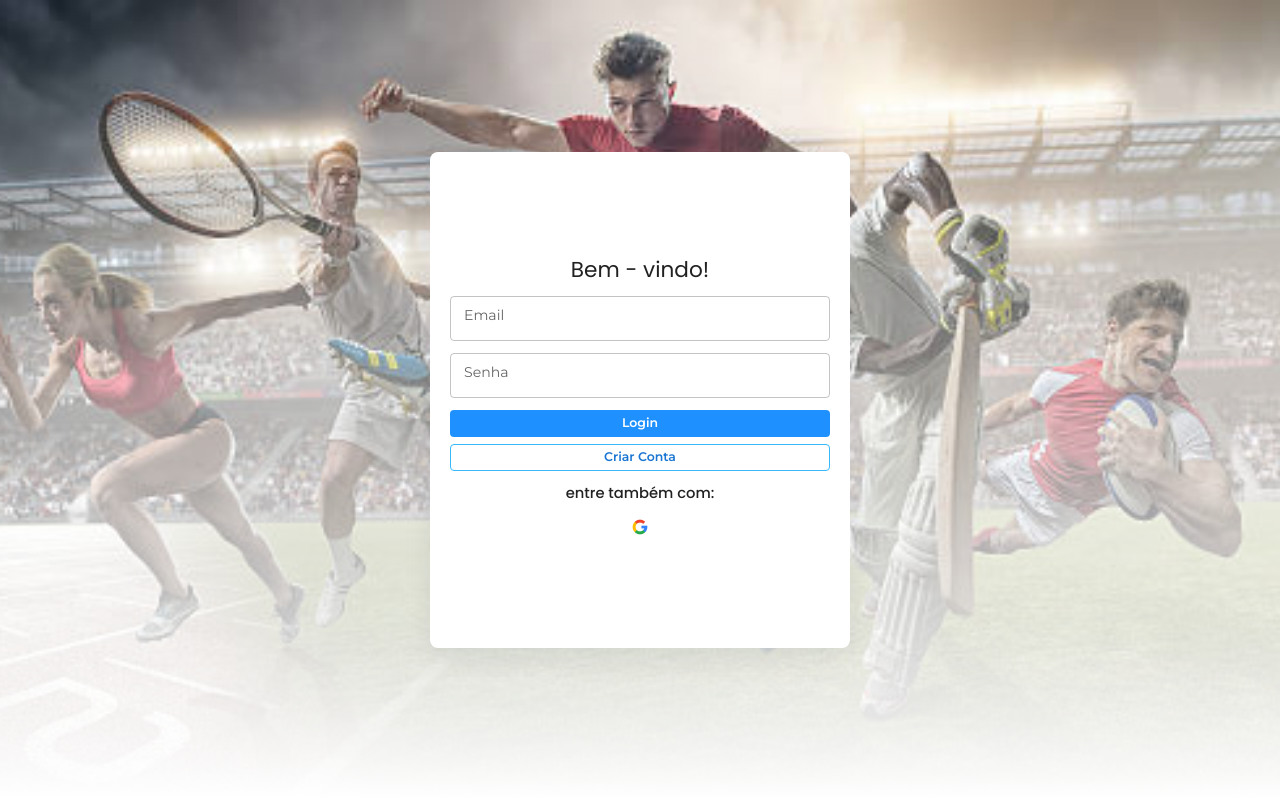
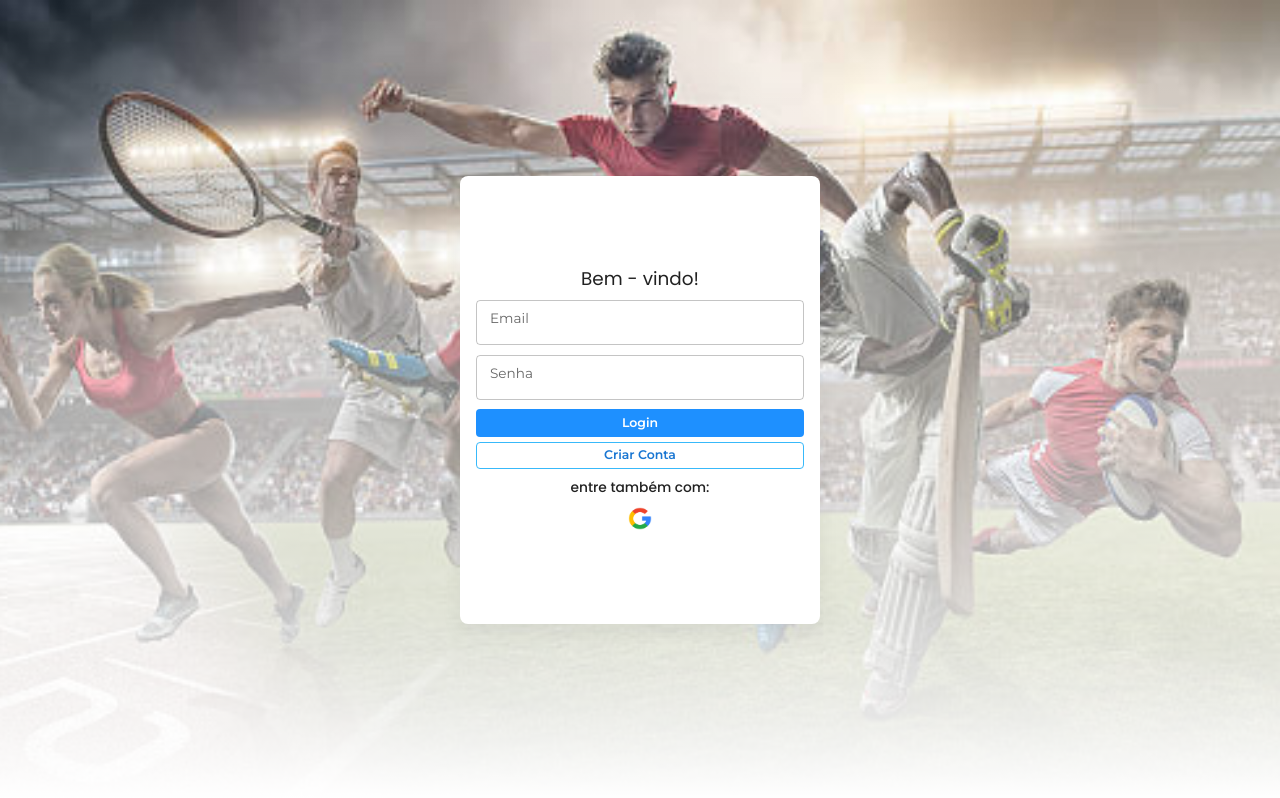
Before and after one commit to A-Abraao/Arausports, a React (Vite) app: page /perfil in a window 1280 px wide. Built offline with nearby package versions, Linux system fonts and the light colour scheme; no server answers.

Commit message:
finalizei o serviço já

```diff
--- a/src/components/HomePage/Esportes/EsportesGrid/InformacoesEvento/EntrarBt/index.tsx
+++ b/src/components/HomePage/Esportes/EsportesGrid/InformacoesEvento/EntrarBt/index.tsx
@@ -3,6 +3,7 @@ import { Button } from "@mui/material";
 import { useJoinEvent } from "../../../../../../supabase";
 import { useExitEvent } from "../../../../../../supabase";
 import { useEventParticipationStatus } from "../../../../../../supabase";
+import { useEventProgress } from "../../../../../../supabase";
 import { ConfirmarSaida } from "./ConfirmarSaida";
 
 type EntrarBtProps = {
@@ -15,17 +16,39 @@ export function EntrarBt({ eventoId, ownerId }: EntrarBtProps) {
   const { joinEvent, loading: loadingJoin } = useJoinEvent();
   const { leaveEvent, loading: loadingLeave } = useExitEvent();
 
+  // hook para saber capacidade / participantes em realtime
+  const { participantesAtuais, capacidade, loading: loadingProg } = useEventProgress(eventoId);
+
   const [busy, setBusy] = useState(false);
   const [confirmOpen, setConfirmOpen] = useState(false);
 
-  // Clique do botão: se já participa -> abrir confirm; se não -> join direto
+  // determina se o evento está cheio
+  const isFull =
+    typeof capacidade === "number" &&
+    typeof participantesAtuais === "number" &&
+    participantesAtuais >= capacidade;
+
+  // se o usuário já participa, não bloqueamos o botão (ele pode sair)
+  const disabledBecauseFull = Boolean(isFull && !participating);
+
+  const isLoading = busy || loadingStatus || loadingJoin || loadingLeave || loadingProg;
+
+  const disabled = Boolean(isLoading || ownerId === undefined || disabledBecauseFull);
+
+  // Clique do botão verifica se ele não esta ou o evento esta cheio
   const handleClick = async (e?: React.MouseEvent) => {
     e?.stopPropagation?.();
     if (busy) return;
 
-    // se está participando, apenas abrir o diálogo
+    // se está participando, abre o diálogo de confirmação
     if (participating) {
       setConfirmOpen(true);
+      return;
+    }
+
+    // segurança: impedir tentativa de join quando cheio
+    if (disabledBecauseFull) {
+      console.warn("Tentativa de entrar em evento cheio");
       return;
     }
 
@@ -58,14 +81,16 @@ export function EntrarBt({ eventoId, ownerId }: EntrarBtProps) {
   };
 
   const label = participating ? "Sair do evento" : "Se juntar";
-  const isLoading = busy || loadingStatus || loadingJoin || loadingLeave;
+
+  // Se o evento estiver cheio e o usuário não participa, mostra "Já era.."
+  const displayLabel = disabledBecauseFull ? "Já era.." : isLoading ? "Aguarde..." : label;
 
   return (
     <>
       <div style={{ display: "flex", justifyContent: "flex-end", width: "100%" }}>
         <Button
           onClick={(e) => handleClick(e)}
-          disabled={isLoading || ownerId === undefined}
+          disabled={disabled}
           size="small"
           sx={{
             minWidth: "auto",
@@ -76,9 +101,16 @@ export function EntrarBt({ eventoId, ownerId }: EntrarBtProps) {
             background: participating ? "crimson" : "springgreen",
             textTransform: "none",
             whiteSpace: "nowrap",
+            // quando desabilitado por capacidade cheia, aplicar cinza
+            "&.Mui-disabled": {
+              backgroundColor: disabledBecauseFull ? "rgba(0,0,0,0.6)" : undefined,
+              color: disabledBecauseFull ? "lightgray" : "#ffffff",
+              fontStyle: disabledBecauseFull ? "italic" : "none",
+              opacity: 1, // manter cor sólida
+            },
           }}
         >
-          {isLoading ? "Aguarde..." : label}
+          {displayLabel}
         </Button>
       </div>
 
--- a/src/components/Login/Formulario/EmailInput/index.tsx
+++ b/src/components/Login/Formulario/EmailInput/index.tsx
@@ -20,6 +20,8 @@ function EmailInput({value, onChange}: InputEmailProps) {
             onChange={handleChange}
             size="small"
             sx={{
+                maxWidth: "320px",
+                margin: "0 auto",
                 "& .MuiOutlinedInput-root": {
                 height: 45,
                 "& .MuiInputBase-input": {
@@ -34,6 +36,7 @@ function EmailInput({value, onChange}: InputEmailProps) {
                 },
             }}
         />
+
     )
 }
 
--- a/src/components/Login/Formulario/InputSenha/index.tsx
+++ b/src/components/Login/Formulario/InputSenha/index.tsx
@@ -21,6 +21,8 @@ function InputSenha({value, onChange}: SenhaInputProps) {
       onChange={handleChange}
       size="small"
       sx={{
+        maxWidth: "320px",
+        margin: "0 auto",
         "& .MuiOutlinedInput-root": {
           height: 45,
           "& .MuiInputBase-input": {
--- a/src/components/Login/Formulario/index.tsx
+++ b/src/components/Login/Formulario/index.tsx
@@ -15,8 +15,8 @@ const FormularioComponent = styled.form`
   max-width: 100%;
   display: flex;
   flex-direction: column;
-  gap: 0.75em;
-  padding: 0; /* Principal já tem padding */
+  gap: 0.6rem;
+  padding: 0;
   box-sizing: border-box;
 
   /* garantir que nada interno extrapole a largura do form */
@@ -29,30 +29,35 @@ const FormularioComponent = styled.form`
     box-sizing: border-box;
   }
 
-  /* inputs / labels */
+  .MuiFormControl-root,
+  .MuiOutlinedInput-root {
+    max-width: 320px;
+    margin-left: auto;
+    margin-right: auto;
+  }
+
   input,
   textarea,
   .MuiInputBase-root,
   .MuiFormControl-root,
   .MuiOutlinedInput-root {
-    font-size: 0.92rem;
+    font-size: 0.9rem;
   }
 
   .MuiOutlinedInput-input {
     padding: 6px 10px;
-    line-height: 1.2;
+    line-height: 1.15;
   }
 
   .MuiFormLabel-root {
-    font-size: 0.88rem;
+    font-size: 0.85rem;
   }
 
-  /* botoes empilhados verticalmente e ocupando 100% do form */
   .botoes {
     display: flex !important;
     flex-direction: column !important;
     width: 100%;
-    gap: 0.45em;
+    gap: 0.35rem;
   }
   .botoes .MuiButton-root {
     width: 100% !important;
@@ -67,24 +72,25 @@ const FormularioComponent = styled.form`
     flex-direction: column;
     align-items: center;
     justify-content: center;
-    gap: 0.25rem;
-    margin-top: 0.25rem;
+    gap: 0.2rem;
+    margin-top: 0.2rem;
     width: 100%;
   }
 
   .social-slogan {
     margin: 0;
-    font-size: 0.92rem;
+    font-size: 0.86rem;
     font-weight: 500;
     text-align: center;
     width: 100%;
   }
 `;
 
-/* GoogleIconButton e GoogleLogoImg (forçando centralização) */
+
+//googleIconButton e googleLogoImg reduzidos
 const GoogleIconButton = styled(IconButton)`
-  width: 2.4rem !important;
-  height: 2.4rem !important;
+  width: 2.1rem !important;
+  height: 2.1rem !important;
   display: inline-flex !important;
   align-items: center !important;
   justify-content: center !important;
@@ -92,9 +98,10 @@ const GoogleIconButton = styled(IconButton)`
   padding: 0 !important;
 `;
 
+//componente para criar a logo do google
 const GoogleLogoImg = styled.img`
-  width: 1.4rem;
-  height: 1.0rem;
+  width: 1.7rem;
+  height: 1.45rem;
   object-fit: contain;
   display: block;
   margin: 0 auto;
--- a/src/components/Login/index.tsx
+++ b/src/components/Login/index.tsx
@@ -2,6 +2,7 @@ import styled from "styled-components";
 import bannerSRC from '../../assets/img/login-banner.jpg'
 import Formulario from "./Formulario";
 
+//criar pagina de login
 const LoginPage = styled.div`
   display: flex;
   align-items: center;
@@ -17,7 +18,6 @@ const LoginPage = styled.div`
   padding: 2rem 1rem;
   box-sizing: border-box;
 
-  /* Em telas pequenas melhorar legibilidade/remover imagem */
   ${({ theme }) => theme.breakpoints.down("sm")} {
     background-image: linear-gradient(to bottom, rgba(255,255,255,0) 0%, white 100%);
     background-color: var(--background);
@@ -25,49 +25,44 @@ const LoginPage = styled.div`
   }
 `;
 
-// a div princiapal serve apenas para segurar os componentes dentro e definir o típico fundo branco do formulario
+//div principal engloba todos os componentes do formulario e serve para dar fundo branco
 const Principal = styled.div`
     display: flex;
     flex-direction: column;
     align-items: center;
     justify-content: center;
-
-  /* impedir estiramento pelo parent flex */
     flex: 0 0 auto;
     align-self: center;
 
-  /* largura controlada — nunca maior que 420px, mas responsiva */
-  width: min(420px, 96%);
-  max-width: 420px;
-  padding: 1.25rem;
+    min-width: min(360px, 94%);
+    max-width: 360px;
+    padding: 1rem;
     margin: 0 auto;
     box-sizing: border-box;
 
     background: white;
     border-radius: 0.5rem;
-  box-shadow: 0 10px 30px rgba(16, 24, 40, 0.08);
+    box-shadow: 0 8px 22px rgba(16, 24, 40, 0.06);
 
-  /* altura com sua var --vh */
-  min-height: calc(var(--vh, 1vh) * 62);
+    min-height: calc(var(--vh, 1vh) * 56);
     max-height: 90vh;
     overflow-y: auto;
 
     h1 {
-    font-size: 1.35em;
-    margin-bottom: 0.6rem;
+      font-size: 1.15rem;
+      margin-bottom: 0.5rem;
       text-align: center;
       width: 100%;
     }
 
-  /* em telas maiores mantemos a mesma largura fixa visual (não estica) */
     ${({ theme }) => theme.breakpoints.up("lg")} {
-    width: 420px;
+      width: 360px;
     }
 
     ${({ theme }) => theme.breakpoints.down("sm")} {
-    padding: 1rem;
+      padding: 0.9rem;
       width: 100%;
-    max-width: 420px;
+      max-width: 360px;
     }
 `;
 
--- a/src/components/Perfil/UserInfo/HistoricoUsuario/CardEvento/DivUsuario/index.tsx
+++ b/src/components/Perfil/UserInfo/HistoricoUsuario/CardEvento/DivUsuario/index.tsx
@@ -176,15 +176,38 @@ export function DivUsuario({ data, esporte, loading, foiSalvo = false, onToggleS
         onClose={handleCancel}
         PaperProps={{
           sx: {
+            position: "relative",
+            borderRadius: "1rem",
+            padding: "0.5rem",
+            overflow: "hidden",
+            minWidth: "clamp(250px, 35vw, 380px)",
             background: "var(--background)",
             color: "black",
-            borderRadius: "1rem",
-            minWidth: "clamp(250px, 35vw, 380px)",
-            padding: "0.5rem 0.5rem",
+            boxShadow: "0 4px 20px rgba(0,0,0,0.08)",
+            "--top-bar-height": "6px",
+            paddingTop: "calc(var(--top-bar-height) + 0.5rem)",
+            "&::before": {
+              content: '""',
+              position: "absolute",
+              top: 0,
+              left: 0,
+              right: 0,
+              height: "var(--top-bar-height)",
+              background: "var(--gradient-hero)",
+              borderTopLeftRadius: "inherit",
+              borderTopRightRadius: "inherit",
+              zIndex: 2,
+            },
+          },
+        }}
+        BackdropProps={{
+          sx: {
+            backdropFilter: "blur(6px)",
+            backgroundColor: "rgba(0,0,0,0.3)",
           },
         }}
       >
-        <DialogTitle sx={{ fontWeight: 600, fontSize: "1.1rem" }}>
+        <DialogTitle sx={{ fontWeight: 600, fontSize: "1.1rem", mt: 0.5 }}>
           Certeza que você quer apagar esse evento?
         </DialogTitle>
 
@@ -195,7 +218,6 @@ export function DivUsuario({ data, esporte, loading, foiSalvo = false, onToggleS
               fontWeight: 600,
               display: "flex",
               flexDirection: "column",
-
             }}
           >
             <span style={{ fontWeight: 520, color: "black" }}>
@@ -245,6 +267,7 @@ export function DivUsuario({ data, esporte, loading, foiSalvo = false, onToggleS
           </Button>
         </DialogActions>
       </Dialog>
+
     </>
   );
 }
--- a/src/components/Perfil/UserInfo/UsuarioBanner/Usuario/Botoes/confirmarSaídaPopup.tsx
+++ b/src/components/Perfil/UserInfo/UsuarioBanner/Usuario/Botoes/confirmarSaídaPopup.tsx
@@ -27,9 +27,30 @@ export function ConfirmLogoutDialog({ open, onClose }: ConfirmLogoutDialogProps)
       onClose={() => { if (!loading) onClose(); }}
       PaperProps={{
         sx: {
+          position: "relative",
           borderRadius: "0.8rem",
           width: "clamp(300px, 70vw, 420px)",
           padding: "0.25rem",
+          // faixa superior igual ao EditarPerfilPopup
+          "--top-bar-height": "6px",
+          paddingTop: "calc(var(--top-bar-height) + 0.25rem)", // empurra conteúdo pra baixo
+          overflow: "hidden",
+          // se quiser pode manter um boxShadow discreto (opcional)
+          boxShadow: "0 6px 20px rgba(0,0,0,0.08)",
+          background: "white",
+          color: "inherit",
+          "&::before": {
+            content: '""',
+            position: "absolute",
+            top: 0,
+            left: 0,
+            right: 0,
+            height: "var(--top-bar-height)",
+            background: "var(--gradient-hero)",
+            borderTopLeftRadius: "inherit",
+            borderTopRightRadius: "inherit",
+            zIndex: 2,
+          },
         },
       }}
       BackdropProps={{
```
Also changed, not shown: src/supabase/eventos/useAddEvent.ts (+9 -0 lines). Lines whose indentation alone changed are shown as unchanged.
